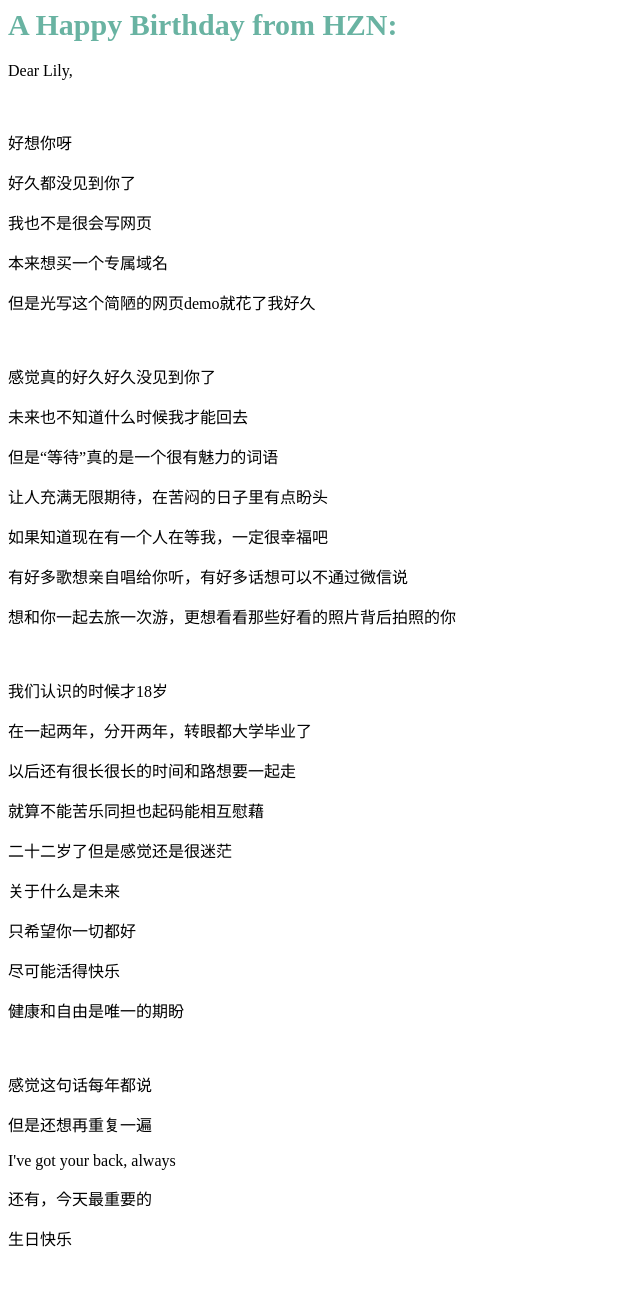
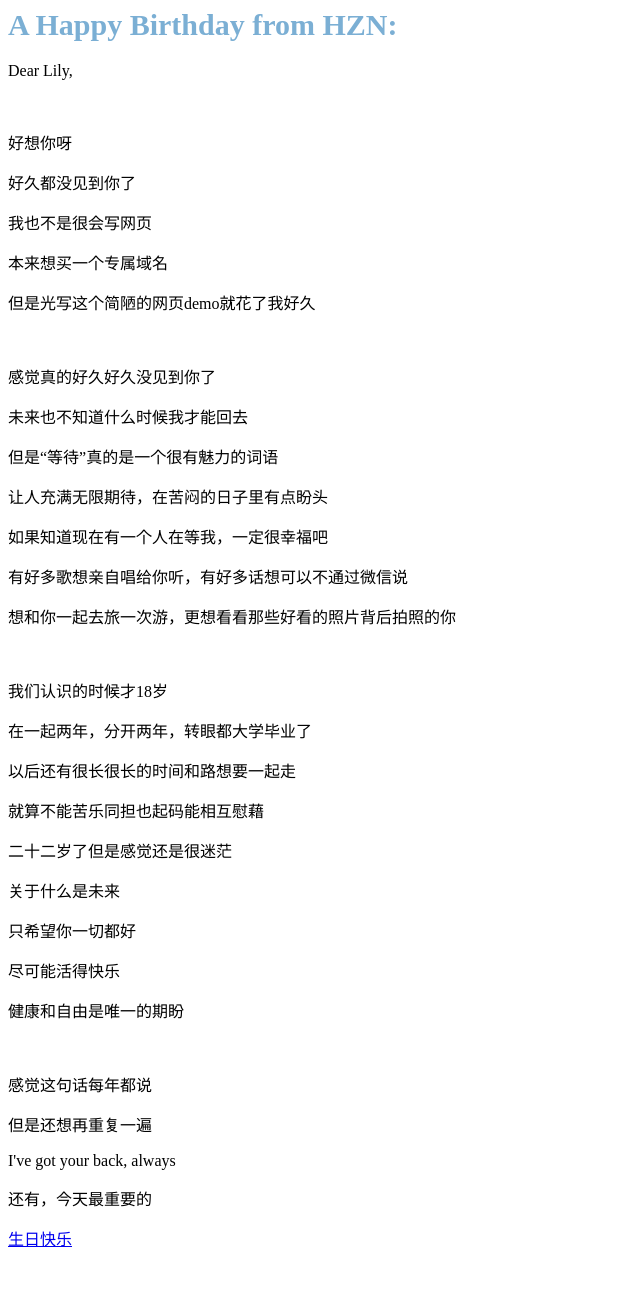
Before and after one commit to hanzining/hanzining.github.io, a plain HTML site: page index.html in a window 1280 px wide. Shown: the top 1297 px of the page, without its empty margins (0-640 px from the left). Drawn offline with Linux system fonts and the light colour scheme.

Commit message:
Update index.html

```diff
--- a/index.html
+++ b/index.html
@@ -1,4 +1,4 @@
-<h1 style="color:#69b3a2;font-size:30px;">A Happy Birthday from HZN: </h1>
+<h1 style="color:#7bafd4;font-size:30px;">A Happy Birthday from HZN: </h1>
 
 <p>Dear Lily,</p>
 <p>&nbsp;</p>
@@ -30,7 +30,7 @@
 <p> 但是还想再重复一遍 </p>
 <p> I've got your back, always </p>
 <p> 还有，今天最重要的 </p>
-<p> 生日快乐 </p>
+<p>  <a href="https://hanzining.github.io/birthday/">生日快乐</a> </p>
 <p>&nbsp;</p>
 <p> Yours, </p>
 <p> Puppy </p>
```
